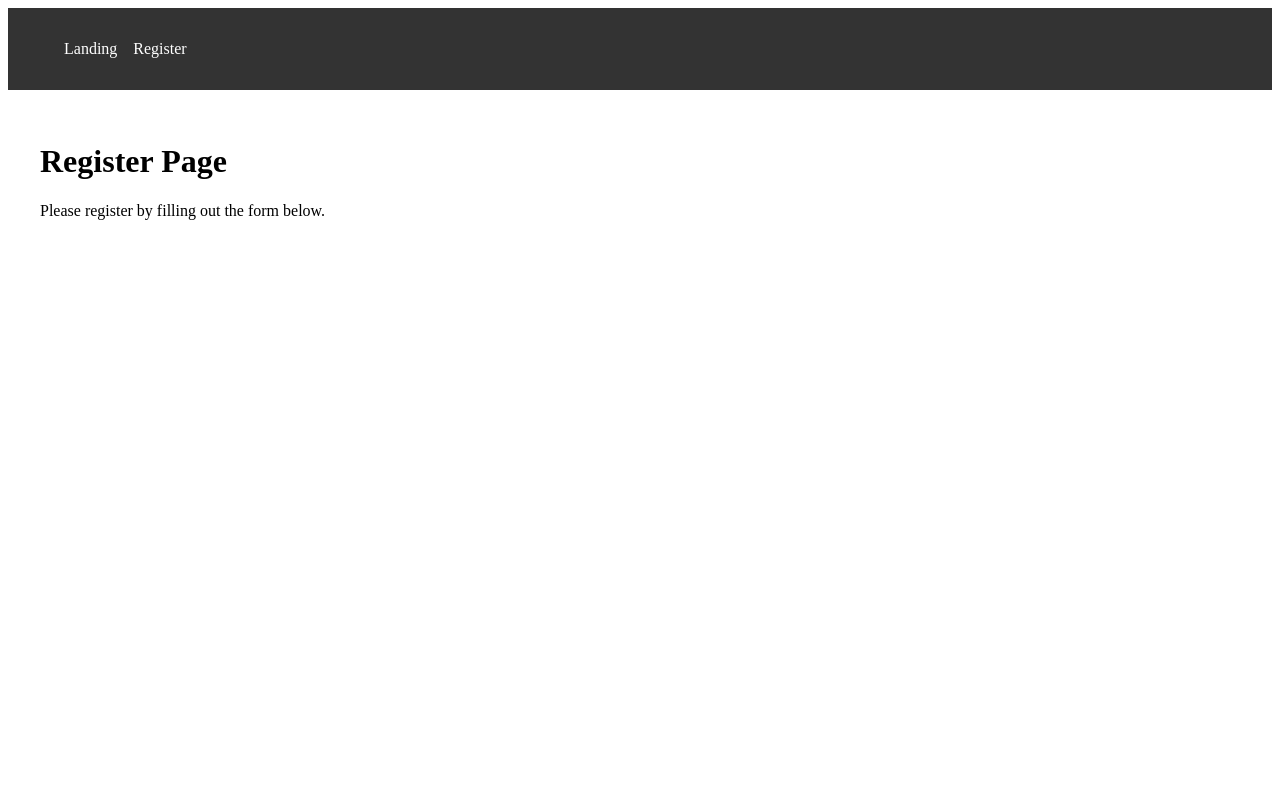
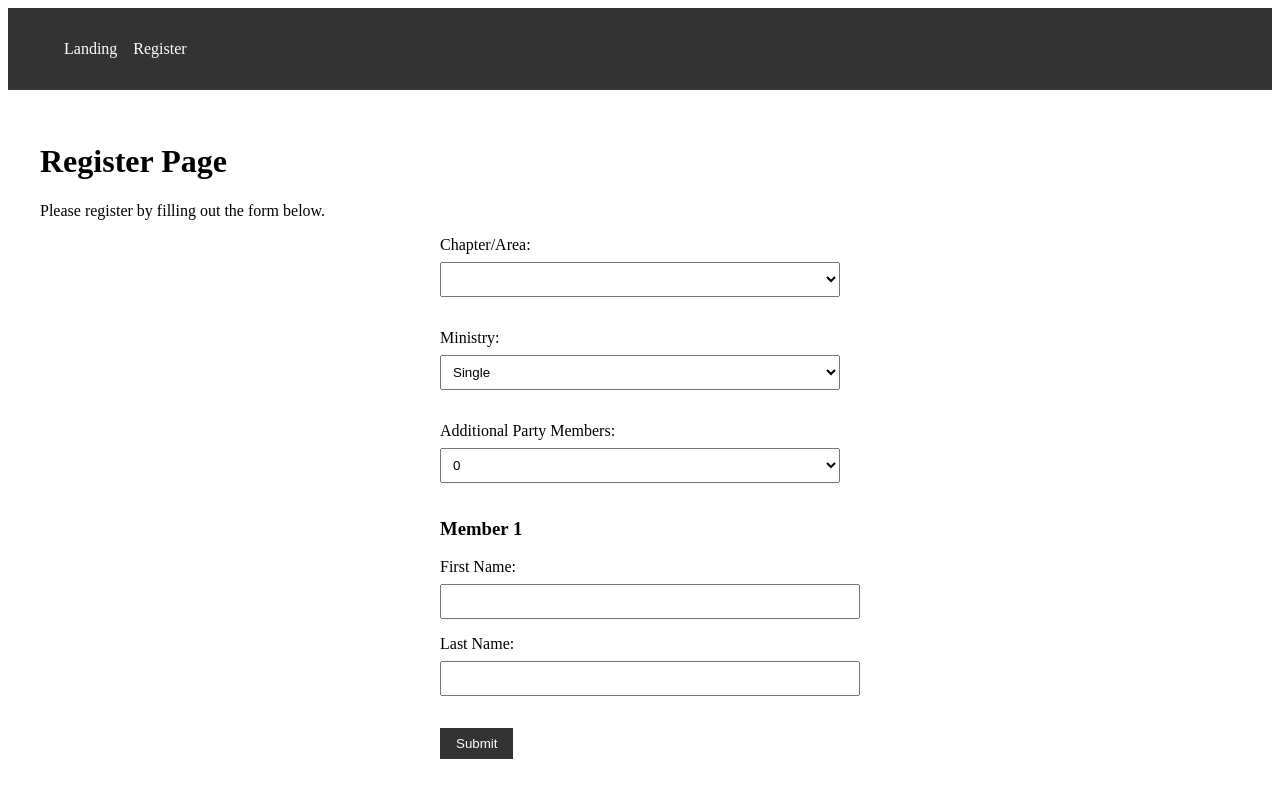
Before and after one commit to joshbatac/couples_for_christ_houston, a Vue app in the folder frontend/: page /register in a window 1280 px wide. Shown: the top 798 px of the page. Built offline with nearby package versions, Linux system fonts and the light colour scheme.

Commit message:
registration frontend finished

```diff
--- a/frontend/src/views/RegistrationPage.vue
+++ b/frontend/src/views/RegistrationPage.vue
@@ -2,11 +2,112 @@
   <div>
     <h1>Register Page</h1>
     <p>Please register by filling out the form below.</p>
+    <form @submit.prevent="submitForm">
+      <!-- Chapter/Area Field -->
+      <div>
+        <label for="chapter">Chapter/Area:</label>
+        <select id="chapter" v-model="chapter">
+          <option value="Austin">Austin</option>
+          <option value="Dallas">Dallas</option>
+          <option value="Houston">Houston</option>
+        </select>
+      </div>
+
+      <!-- Ministry Field -->
+      <div>
+        <label for="ministry">Ministry:</label>
+        <select id="ministry" v-model="ministry">
+          <option value="Single">Single</option>
+          <option value="Couple">Couple</option>
+          <option value="Servant">Servant</option>
+        </select>
+      </div>
+
+      <!-- Additional Party Member Field -->
+      <div>
+        <label for="additionalMembers">Additional Party Members:</label>
+        <select id="additionalMembers" v-model="additionalMembers">
+          <option v-for="n in 11" :key="n" :value="n - 1">{{ n - 1 }}</option>
+        </select>
+      </div>
+
+      <!-- Party Member Information Fields -->
+      <div v-for="(member, index) in totalMembers" :key="index">
+        <h3>Member {{ index + 1 }}</h3>
+        <label :for="'firstName' + index">First Name:</label>
+        <input type="text" :id="'firstName' + index" v-model="member.firstName" />
+
+        <label :for="'lastName' + index">Last Name:</label>
+        <input type="text" :id="'lastName' + index" v-model="member.lastName" />
+      </div>
+
+      <!-- Submit Button -->
+      <button type="submit">Submit</button>
+    </form>
   </div>
 </template>
 
 <script>
 export default {
   name: 'RegistrationPage',
+  data() {
+    return {
+      chapter: '',
+      ministry: 'Single',
+      additionalMembers: 0,
+      members: [],
+    };
+  },
+  computed: {
+    // Calculate the total number of members based on the selected ministry and additional members
+    totalMembers() {
+      const baseMembers = this.ministry === 'Couple' ? 2 : 1;
+      const total = baseMembers + parseInt(this.additionalMembers);
+      this.adjustMembersArray(total);
+      return this.members;
+    },
+  },
+  methods: {
+    // Adjust the members array to match the total number of members
+    adjustMembersArray(total) {
+      while (this.members.length < total) {
+        this.members.push({ firstName: '', lastName: '' });
+      }
+      while (this.members.length > total) {
+        this.members.pop();
+      }
+    },
+    submitForm() {
+      console.log("Form Submitted!", this.chapter, this.ministry, this.members);
+      // Handle the form submission logic here
+    },
+  },
 };
 </script>
+
+<style scoped>
+form {
+  max-width: 400px;
+  margin: 0 auto;
+}
+div {
+  margin-bottom: 1rem;
+}
+label {
+  display: block;
+  margin-bottom: 0.5rem;
+}
+input,
+select {
+  width: 100%;
+  padding: 0.5rem;
+  margin-bottom: 1rem;
+}
+button {
+  padding: 0.5rem 1rem;
+  background-color: #333;
+  color: white;
+  border: none;
+  cursor: pointer;
+}
+</style>
```
Lines whose indentation alone changed are shown as unchanged.
